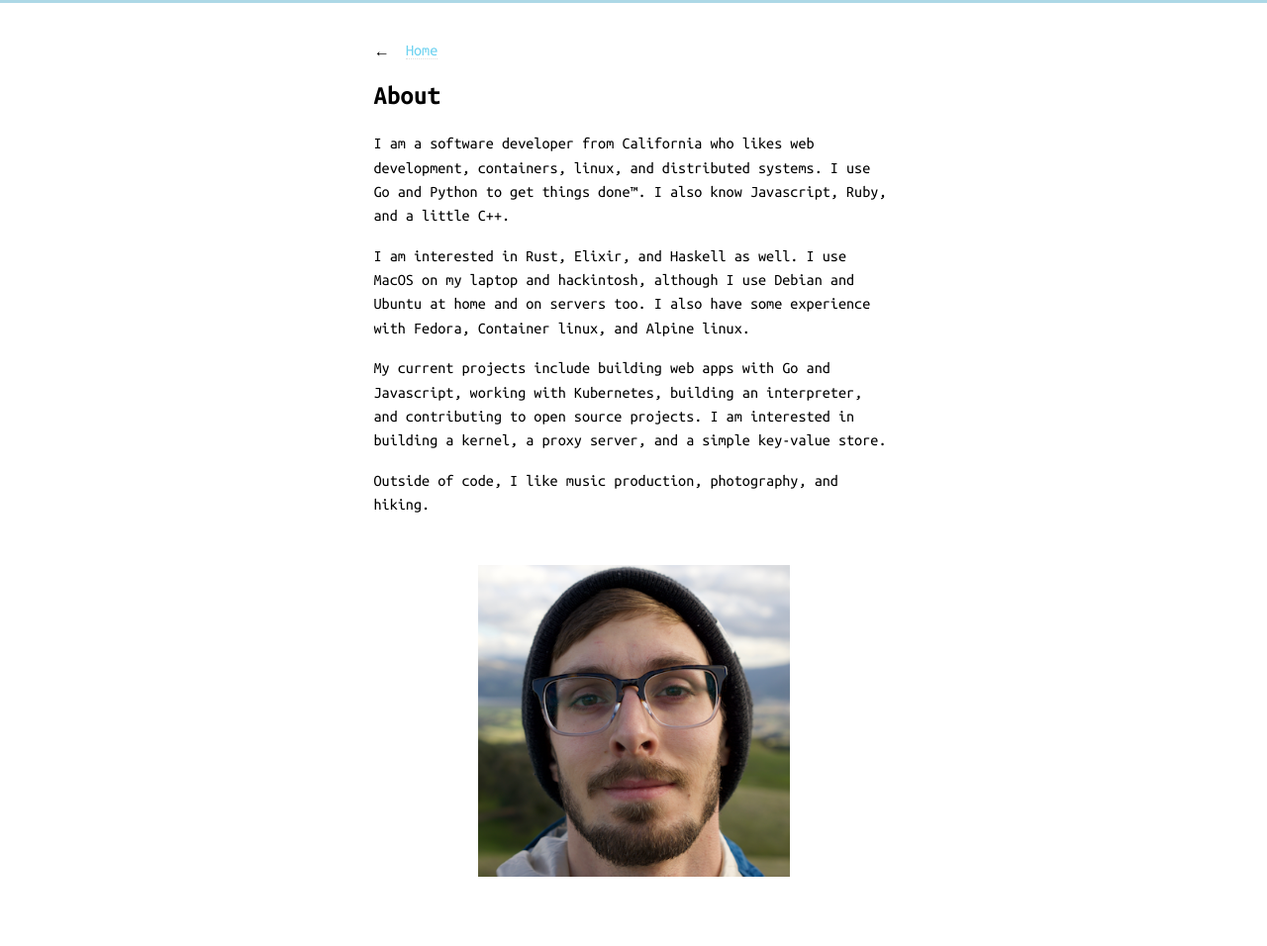
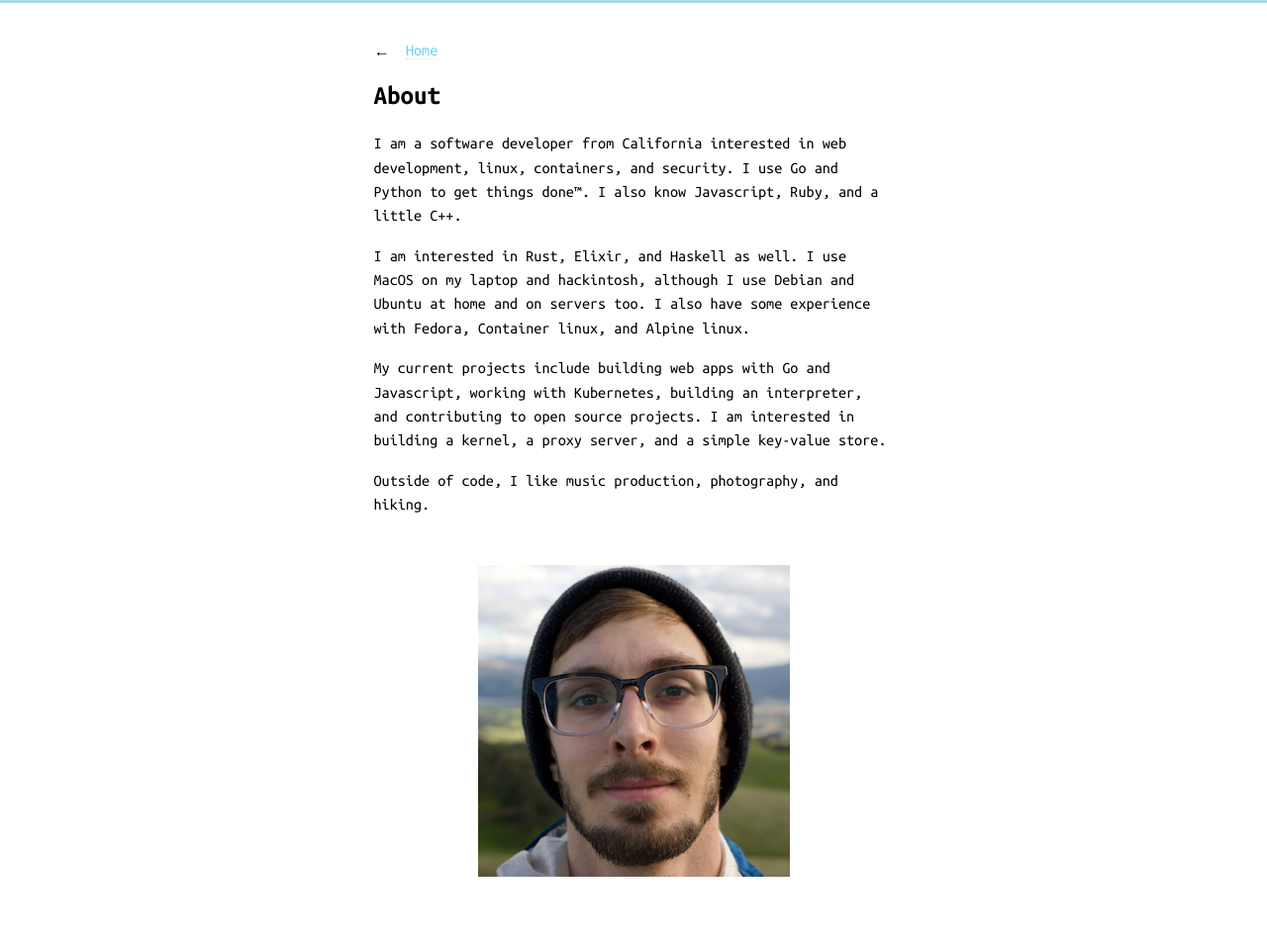
Before and after one commit to nijaru/nijaru.github.io, a Jekyll site: the page built from about.md, in a window 1280 px wide. Shown: the whole page at 99% size. Built offline with Jekyll 4.4.1, drawn with Linux system fonts in a browser that asks for light colours.

Commit message:
Update about
Signed-off-by: Nick Russo <nicholasjamesrusso@gmail.com>

```diff
--- a/about.md
+++ b/about.md
@@ -3,8 +3,8 @@ layout: post
 title: About
 ---
 
-I am a software developer from California who likes web development,
-containers, linux, and distributed systems. I use Go and Python to get things done™. I
+I am a software developer from California interested in web development, linux,
+containers, and security. I use Go and Python to get things done™. I
 also know Javascript, Ruby, and a little C++.
 
 I am interested in Rust, Elixir,
```
Also changed, not shown: _layouts/home.html (+28 -14 lines).
